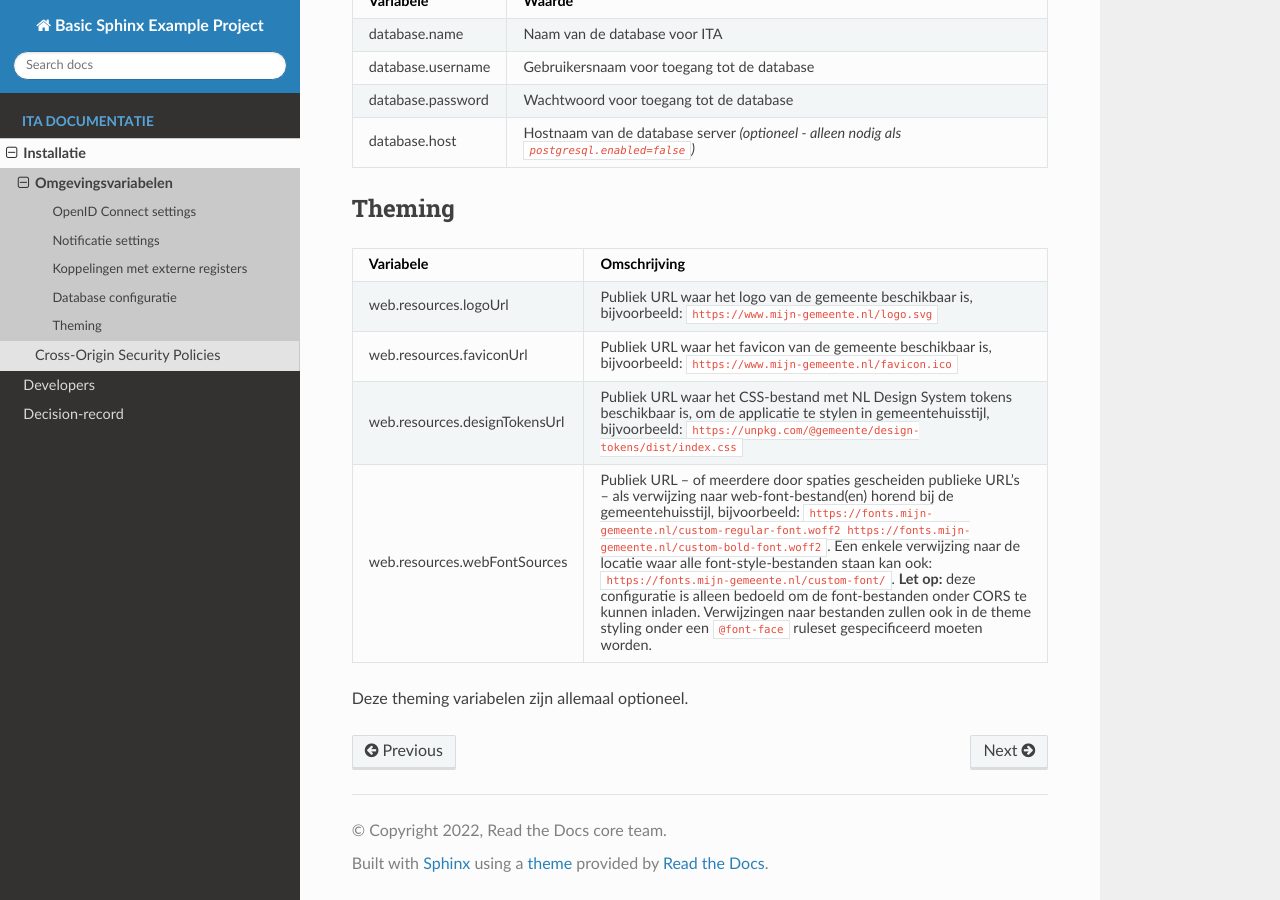
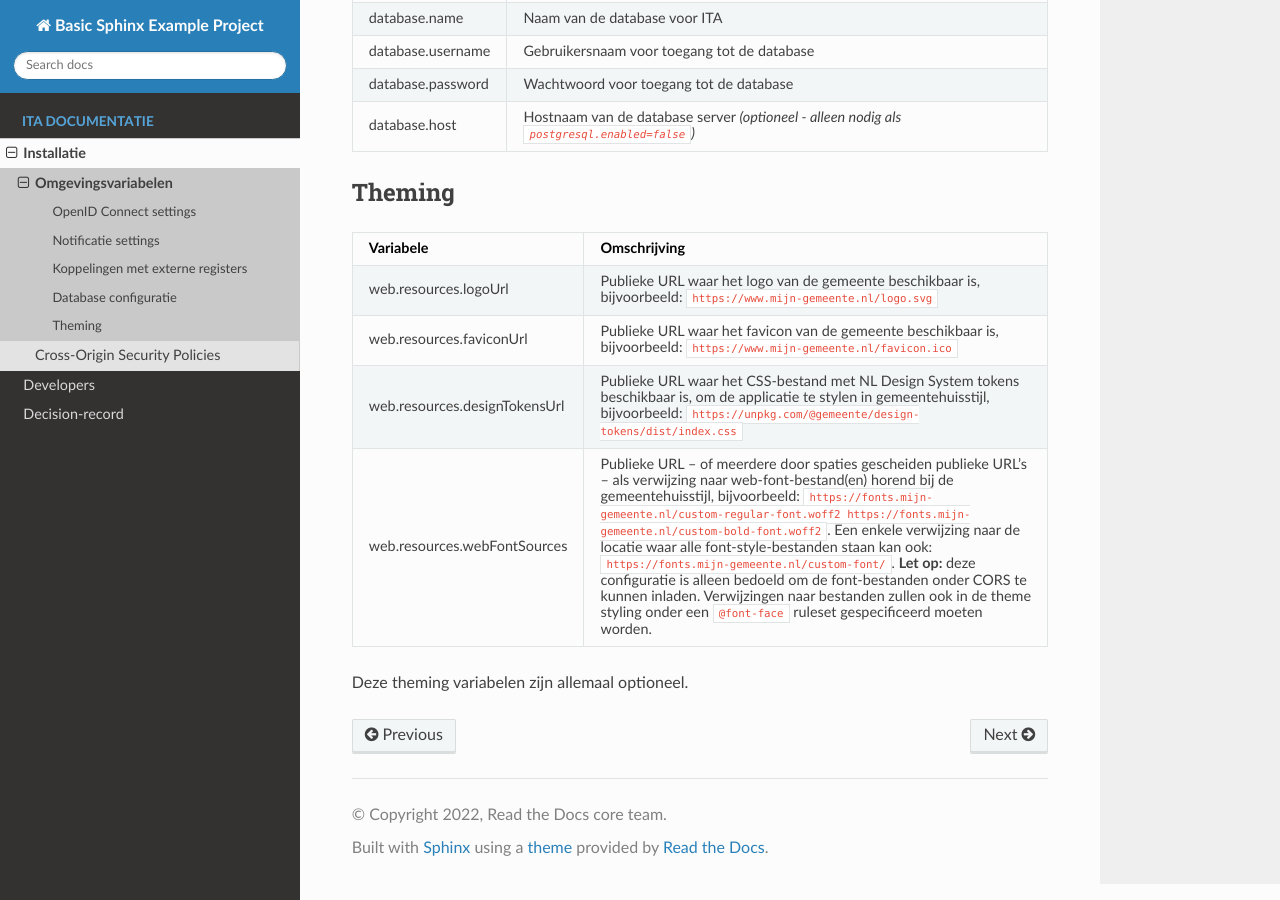
Before and after one commit to Interne-Taak-Afhandeling/.github, a Sphinx documentation site: the page built from docs/installation/configuratie.md, in a window 1280 px wide and 900 px high, scrolled down 1806 px. Built offline with Sphinx 7.4.7 and the Read the Docs theme 3.1.0, drawn with Linux system fonts in a browser that asks for light colours; pages that are not in the unit, such as notebooks, are missing from menus; some of the changed text lies outside the part shown.

Commit message:
pr feedback

```diff
--- a/docs/installation/configuratie.md
+++ b/docs/installation/configuratie.md
@@ -62,10 +62,10 @@
 
 | Variabele                       | Omschrijving |
 |--------------------------------|--------------|
-| web.resources.logoUrl          | Publiek URL waar het logo van de gemeente beschikbaar is, bijvoorbeeld: `https://www.mijn-gemeente.nl/logo.svg` |
-| web.resources.faviconUrl       | Publiek URL waar het favicon van de gemeente beschikbaar is, bijvoorbeeld: `https://www.mijn-gemeente.nl/favicon.ico` |
-| web.resources.designTokensUrl  | Publiek URL waar het CSS-bestand met NL Design System tokens beschikbaar is, om de applicatie te stylen in gemeentehuisstijl, bijvoorbeeld: `https://unpkg.com/@gemeente/design-tokens/dist/index.css` |
-| web.resources.webFontSources   | Publiek URL – of meerdere door spaties gescheiden publieke URL's – als verwijzing naar web-font-bestand(en) horend bij de gemeentehuisstijl, bijvoorbeeld: `https://fonts.mijn-gemeente.nl/custom-regular-font.woff2 https://fonts.mijn-gemeente.nl/custom-bold-font.woff2`. Een enkele verwijzing naar de locatie waar alle font-style-bestanden staan kan ook: `https://fonts.mijn-gemeente.nl/custom-font/`. **Let op:** deze configuratie is alleen bedoeld om de font-bestanden onder CORS te kunnen inladen. Verwijzingen naar bestanden zullen ook in de theme styling onder een `@font-face` ruleset gespecificeerd moeten worden. |
+| web.resources.logoUrl          | Publieke URL waar het logo van de gemeente beschikbaar is, bijvoorbeeld: `https://www.mijn-gemeente.nl/logo.svg` |
+| web.resources.faviconUrl       | Publieke URL waar het favicon van de gemeente beschikbaar is, bijvoorbeeld: `https://www.mijn-gemeente.nl/favicon.ico` |
+| web.resources.designTokensUrl  | Publieke URL waar het CSS-bestand met NL Design System tokens beschikbaar is, om de applicatie te stylen in gemeentehuisstijl, bijvoorbeeld: `https://unpkg.com/@gemeente/design-tokens/dist/index.css` |
+| web.resources.webFontSources   | Publieke URL – of meerdere door spaties gescheiden publieke URL's – als verwijzing naar web-font-bestand(en) horend bij de gemeentehuisstijl, bijvoorbeeld: `https://fonts.mijn-gemeente.nl/custom-regular-font.woff2 https://fonts.mijn-gemeente.nl/custom-bold-font.woff2`. Een enkele verwijzing naar de locatie waar alle font-style-bestanden staan kan ook: `https://fonts.mijn-gemeente.nl/custom-font/`. **Let op:** deze configuratie is alleen bedoeld om de font-bestanden onder CORS te kunnen inladen. Verwijzingen naar bestanden zullen ook in de theme styling onder een `@font-face` ruleset gespecificeerd moeten worden. |
 
 
 Deze theming variabelen zijn allemaal optioneel.
```
Also changed, not shown: other parts of docs/installation/configuratie.md (+1 -1 lines).
